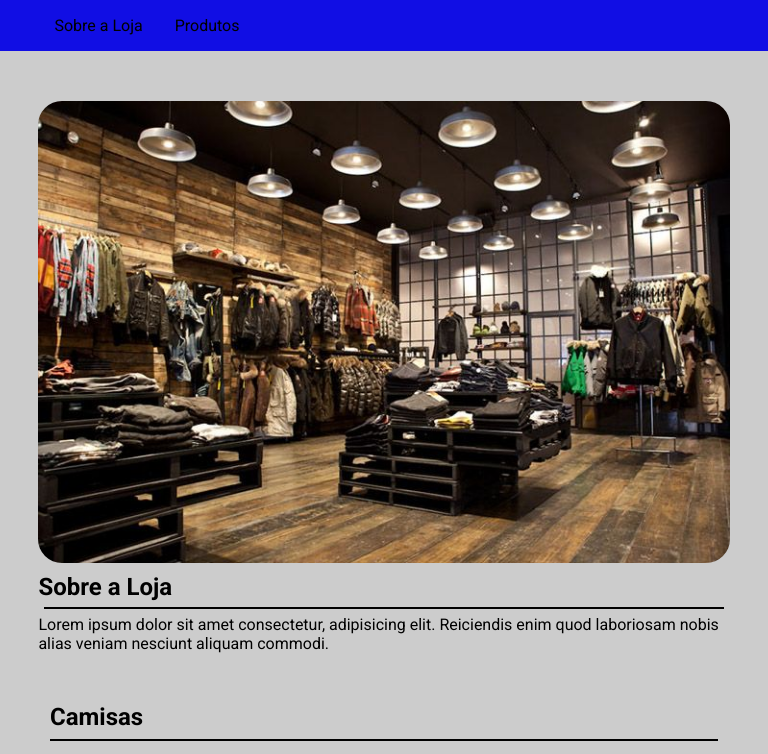
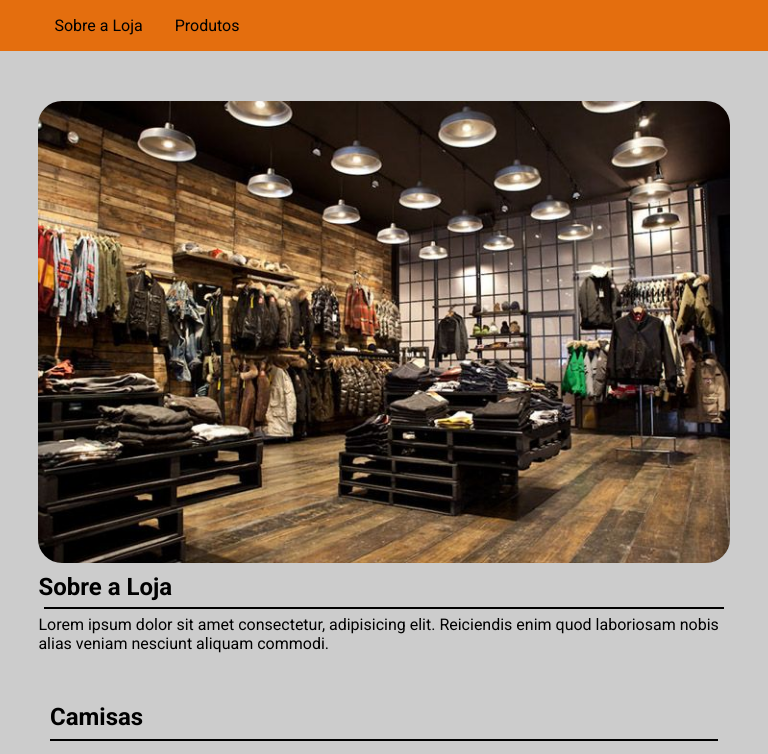
Before and after one commit to GasparMGL/Cat-shirtv2, a plain HTML site: page index.html in a window 768 px wide. Shown: the part 80-834 px from the top of the page. Drawn offline with Linux system fonts and the light colour scheme.

Commit message:
atualizacao de cor 1

```diff
--- a/main.css
+++ b/main.css
@@ -168,10 +168,6 @@ body {
 
 @media screen and (min-width: 641px) and (max-width: 1023px) {
 
-    header .container {
-        background-color: #110ee4;
-    }
-
     .sobre {
         display: grid;
         grid-template-columns: 1fr;
@@ -203,7 +199,6 @@ body {
 
 @media screen and (max-width: 640px) {
     header .container {
-        background-color: #e40e0e;
         flex-direction: column;
         gap: 20px;
     }
```
